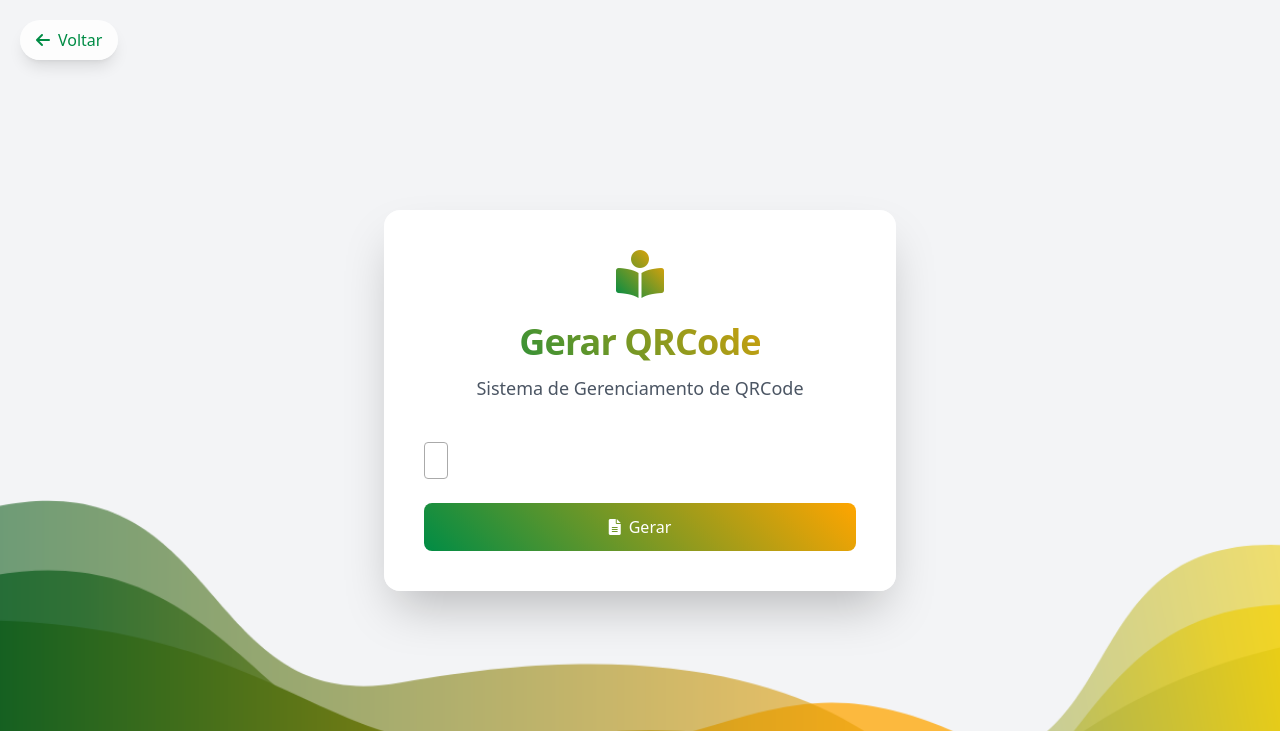
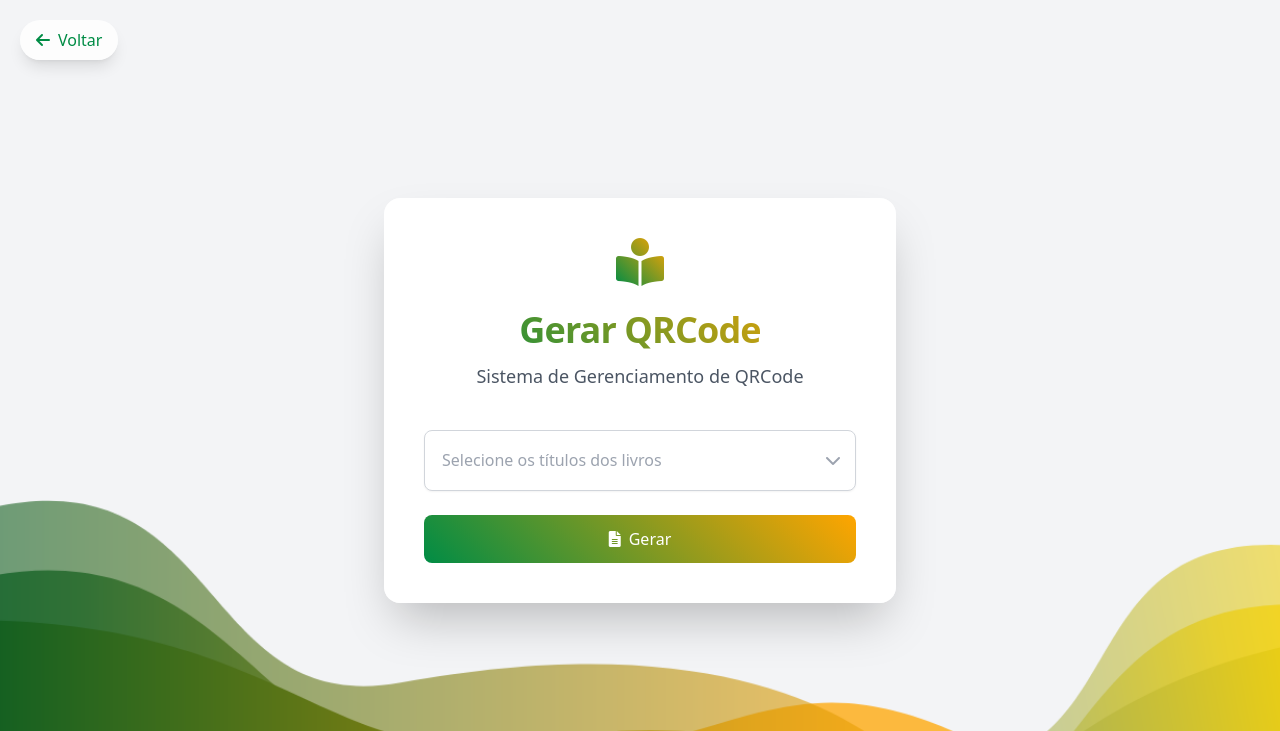
Before and after one commit to ThaylaGi/Sis.-Biblioteca, a PHP site: page /views/QRCode/geradorQR_especifico.php in a window 1280 px wide. Shown: the top 731 px of the page. Run offline with PHP 8.4, Linux system fonts and the light colour scheme; data that the repository does not hold is empty; some libraries are stand-ins or nearby versions.

Commit message:
Update geradorQR_especifico.php

```diff
--- a/app/main/views/QRCode/geradorQR_especifico.php
+++ b/app/main/views/QRCode/geradorQR_especifico.php
@@ -45,6 +45,83 @@ $select = new select_model;
             transform: translateY(-2px);
             box-shadow: 0 8px 16px rgba(0, 140, 69, 0.3);
         }
+
+        /* Estilização do Select2 */
+        .select2-container--default .select2-selection--multiple {
+            width: 100%;
+            padding: 0.75rem; /* p-3 */
+            border: 1px solid #d1d5db; /* border-gray-300 */
+            border-radius: 0.5rem; /* rounded-lg */
+            background-color: #ffffff; /* bg-white */
+            color: #374151; /* text-gray-700 */
+            box-shadow: 0 1px 2px rgba(0, 0, 0, 0.05); /* shadow-sm */
+            transition: all 0.3s ease; /* transition-all duration-300 */
+            cursor: pointer;
+            font-size: 1rem; /* text-base */
+            min-height: 44px; /* Garante espaço para tags */
+        }
+
+        .select2-container--default .select2-selection--multiple:focus {
+            outline: none;
+            border-color: #008C45; /* focus:border-ceara-green */
+            box-shadow: 0 0 0 2px rgba(0, 140, 69, 0.2); /* focus:ring-2 focus:ring-ceara-green */
+        }
+
+        /* Estilizar as tags (itens selecionados) */
+        .select2-container--default .select2-selection--multiple .select2-selection__choice {
+            background: linear-gradient(45deg, #008C45, #FFA500); /* btn-gradient */
+            color: #ffffff; /* text-white */
+            border: none;
+            border-radius: 0.25rem; /* rounded */
+            padding: 0.25rem 0.5rem;
+            font-size: 0.875rem; /* text-sm */
+            max-width: 90%; /* Evita que tags muito longas quebrem o layout */
+            overflow: hidden;
+            text-overflow: ellipsis;
+            white-space: nowrap;
+        }
+
+        .select2-container--default .select2-selection--multiple .select2-selection__choice__remove {
+            color: #ffffff; /* text-white */
+            margin-right: 0.25rem;
+        }
+
+        /* Ícone de chevron-down */
+        .select2-container--default .select2-selection--multiple::after {
+            content: '\f078'; /* FontAwesome chevron-down */
+            font-family: 'Font Awesome 6 Free';
+            font-weight: 900;
+            color: #9ca3af; /* text-gray-400 */
+            position: absolute;
+            right: 1rem; /* right-4 */
+            top: 50%;
+            transform: translateY(-50%);
+            pointer-events: none;
+        }
+
+        /* Ajustar o dropdown do Select2 */
+        .select2-container--default .select2-dropdown {
+            border: 1px solid #d1d5db; /* border-gray-300 */
+            border-radius: 0.5rem; /* rounded-lg */
+            background-color: #ffffff; /* bg-white */
+            box-shadow: 0 4px 6px rgba(0, 0, 0, 0.1); /* shadow-md */
+        }
+
+        .select2-container--default .select2-results__option {
+            padding: 0.5rem 1rem;
+            color: #374151; /* text-gray-700 */
+            white-space: normal; /* Permite quebra de linha para textos longos */
+        }
+
+        .select2-container--default .select2-results__option--highlighted {
+            background: linear-gradient(45deg, #008C45, #FFA500); /* btn-gradient */
+            color: #ffffff; /* text-white */
+        }
+
+        /* Ajustar o container do Select2 para textos longos */
+        .select2-container {
+            width: 100% !important;
+        }
     </style>
 </head>
 <script>
@@ -86,16 +163,16 @@ $select = new select_model;
 
         <form action="../../controllers/main_controller.php" method="post" class="space-y-6">
             <div class="space-y-4">
-                <!-- Select para Estante com ícone -->
+                <!-- Select para Títulos com ícone -->
                 <div class="relative">
-                    <select class="js-example-basic-multiple" name="titulo[]" multiple="multiple">
+                    <select id="titulos" class="js-example-basic-multiple" name="titulo[]" multiple="multiple">
                         <?php
                         $titulos = $select->select_nome_livro();
-
                         foreach ($titulos as $titulo) {
                         ?>
-                            <option value="<?= $titulo['titulo_livro'] ?>_<?= $titulo['editora'] ?>"><?= $titulo['titulo_livro'] ?> | <?= $titulo['editora'] ?></option>
-
+                            <option value="<?= htmlspecialchars($titulo['titulo_livro'] . '_' . $titulo['editora']) ?>">
+                                <?= htmlspecialchars($titulo['titulo_livro'] . ' | ' . $titulo['editora']) ?>
+                            </option>
                         <?php } ?>
                     </select>
                 </div>
@@ -110,7 +187,11 @@ $select = new select_model;
     </div>
     <script>
         $(document).ready(function() {
-            $('.js-example-basic-multiple').select2();
+            $('.js-example-basic-multiple').select2({
+                placeholder: "Selecione os títulos dos livros",
+                allowClear: true,
+                width: '100%'
+            });
         });
     </script>
 </body>
```
